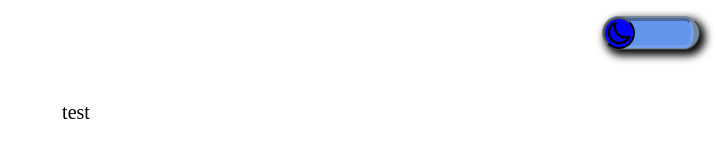
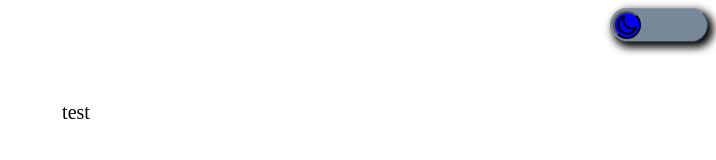
Before and after one commit to NecroticPhantom/Game-Website-Test, a plain HTML site: page index.html in a window 1280 px wide. Shown: the whole page, without its empty margins (564-1280 px from the left). Drawn offline with Linux system fonts and the light colour scheme.

Commit message:
darkmode/lightmode switch size change

```diff
--- a/index.html
+++ b/index.html
@@ -10,12 +10,10 @@
   </head>
   <body>
     <div id="themeSwitchOuter">
-      <div id="themeSwitchInner">
         <button id="themeSwitch" aria-label="Toggle theme">
           <img src="Icons/darkmode icon.svg" id="darkmodeIcon" alt="Darkmode icon" />
           <img src="Icons/lightmode icon.svg" id="lightmodeIcon" alt="Lightmode icon" />
         </button>
-      </div>
     </div>
 
     <div class="textContainer" id="mainTextContainer">
--- a/styles.css
+++ b/styles.css
@@ -32,43 +32,22 @@ body {
     position: fixed;
     height: 2rem;
     width: 6rem;
-    border: thin outset var(--base-variant);
+    border: thin outset color-mix(in srgb, var(--base-variant), white 10%);
     border-radius: 25% / 75%;
     background-color: var(--base-variant);
     box-shadow: 0.25rem 0.25rem 0.5rem 0.1rem black;
     transition: var(--background-color-transition);
-    top: 1rem;
-    right: 1rem;
+    top: 0.5em;
+    right: 0.5em;
     display: flex;
     justify-content: center;
     align-items: center;
 }
 
-.darkmode #themeSwitchOuter {
-    border-color: color-mix(in srgb, var(--base-variant), white 10%);
-}
-
-#themeSwitchInner {
-    position: relative;
-    height: 1.5rem;
-    width: 5rem;
-    border: medium inset color-mix(in srgb, var(--accent-color), white 10%);
-    border-radius: 20% / 100%;
-    background-color: var(--accent-color);
-    transition: var(--background-color-transition);
-    display: flex;
-    justify-content: center;
-    align-items: center;
-}
-
-.darkmode #themeSwitchInner {
-    border-color: color-mix(in srgb, var(--accent-color), white 20%);
-}
-
 #themeSwitch {
     position: relative;
-    height: 2rem;
-    width: 2rem;
+    height: 1.8rem;
+    width: 1.8rem;
     border-radius: 50%;
     transform: translateX(-2rem);
     background-color: var(--primary-color);
```
